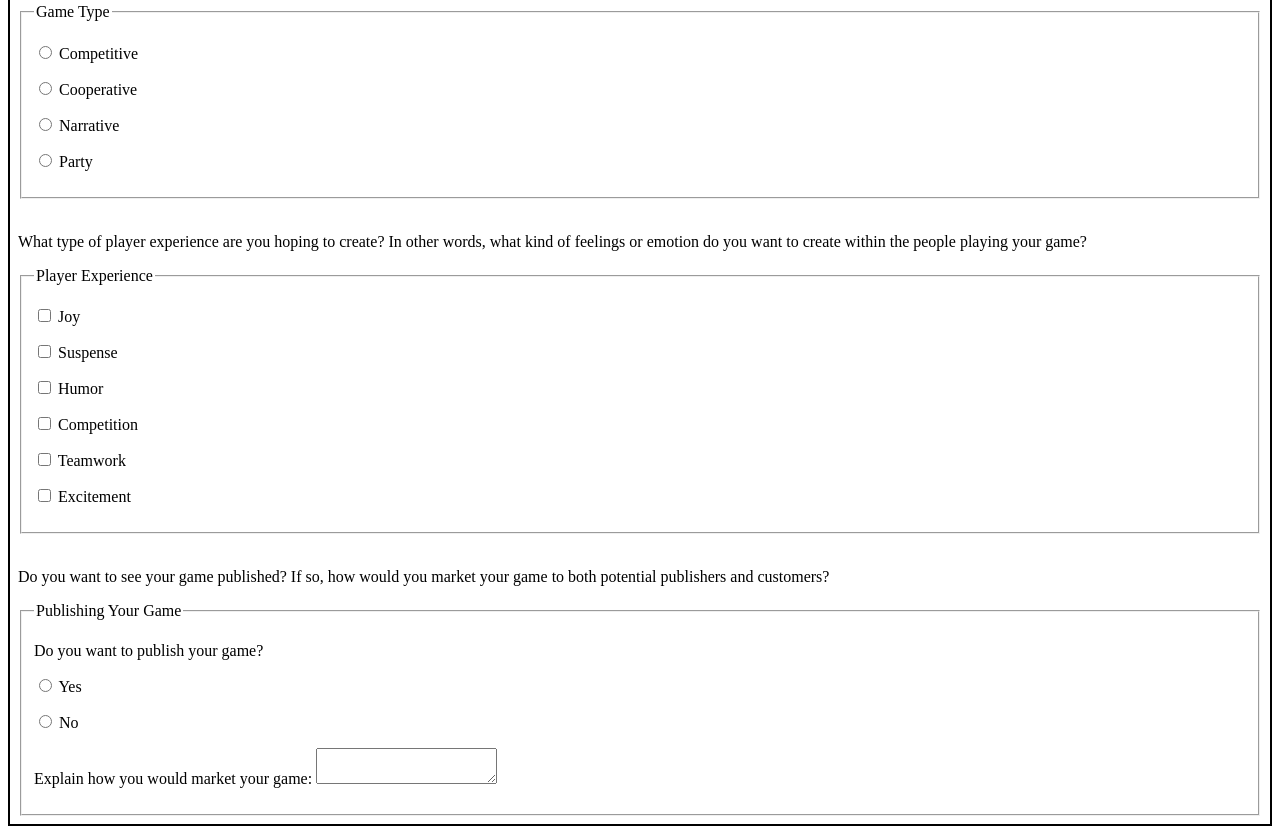
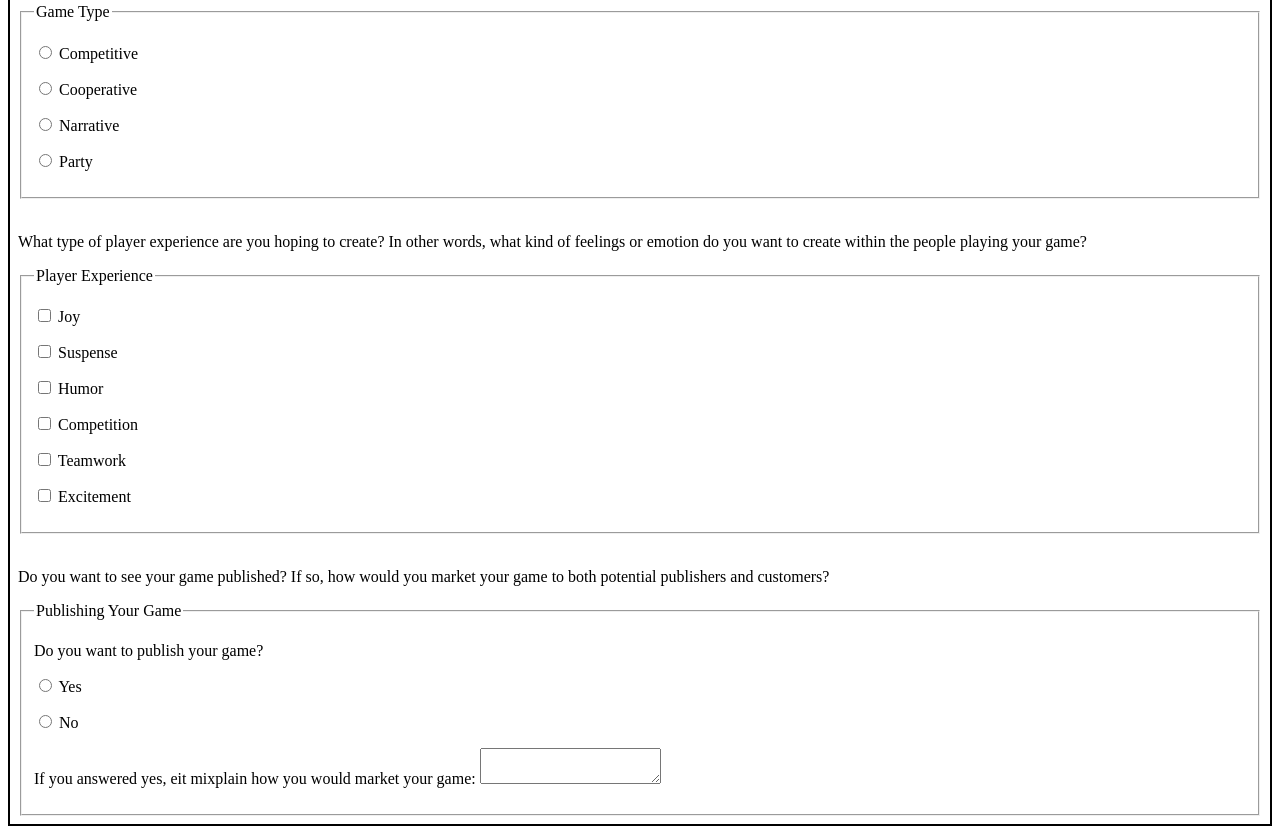
Before and after one commit to adambsadler/HTMLRecap, a plain HTML site: page index.html in a window 1280 px wide. Shown: the part 997-1831 px from the top of the page. Drawn offline with Linux system fonts and the light colour scheme.

Commit message:
fixed some text

```diff
--- a/index.html
+++ b/index.html
@@ -110,7 +110,7 @@
                 <label for="answer1">No</label>
             </p>
             <p>
-                <label for="explination">Explain how you would market your game:</label>
+                <label for="explination">If you answered yes, eit mixplain how you would market your game:</label>
                 <textarea id="explination" name="explination"></textarea>
             </p>
         </fieldset>
```
